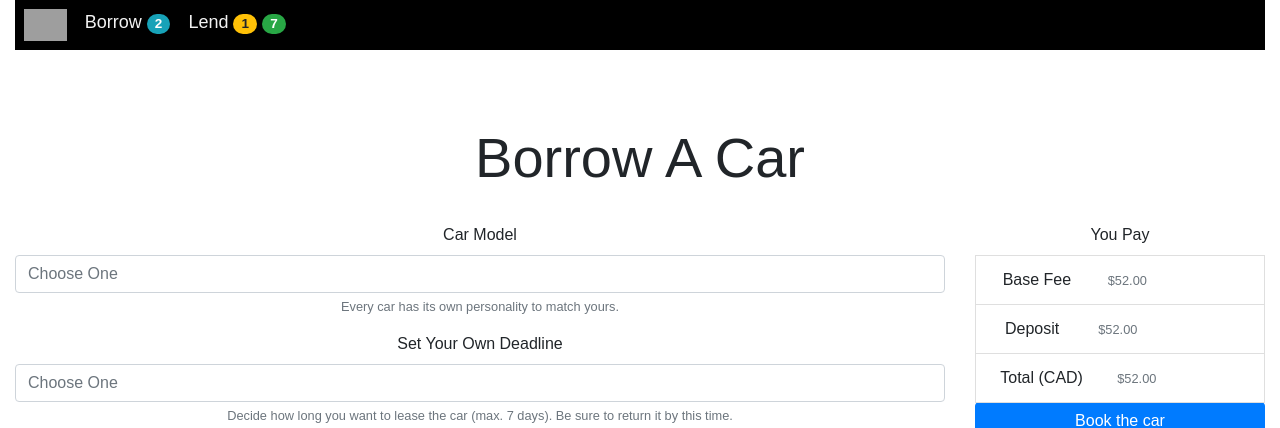
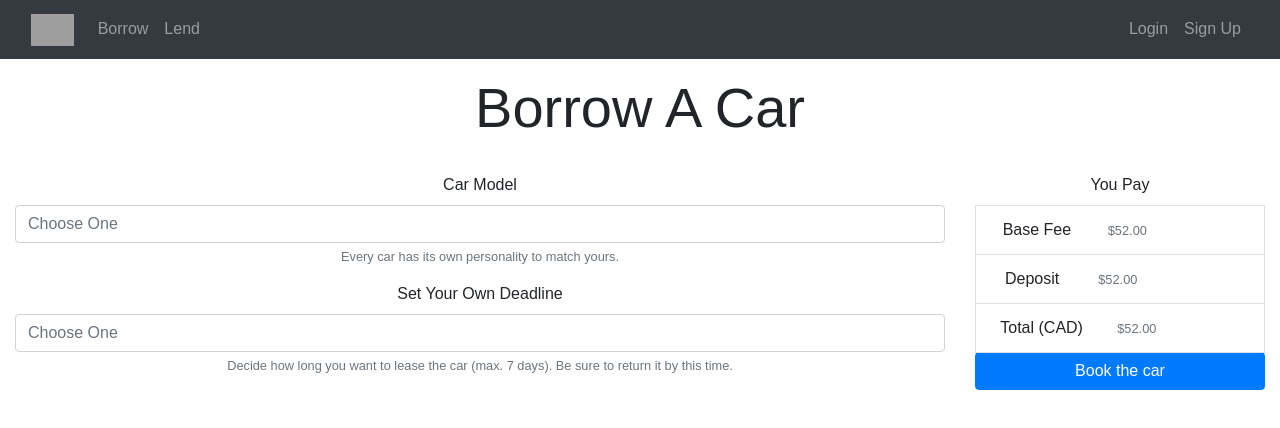
Before and after one commit to SpencerMcMurray/AutoLease, a Flask app: page /borrow in a window 1280 px wide. Shown: the top 428 px of the page. Run offline with Flask 2, Linux system fonts and the light colour scheme; some libraries are stand-ins or nearby versions; grey boxes are pictures that could not be loaded.

Commit message:
Refixed navbar

```diff
--- a/templates/outline.html
+++ b/templates/outline.html
@@ -3,59 +3,34 @@
 <head>
     <!-- Imports -->
     <link rel="stylesheet" href="https://stackpath.bootstrapcdn.com/bootstrap/4.2.1/css/bootstrap.min.css" integrity="sha384-GJzZqFGwb1QTTN6wy59ffF1BuGJpLSa9DkKMp0DgiMDm4iYMj70gZWKYbI706tWS" crossorigin="anonymous">
-    <script src="https://stackpath.bootstrapcdn.com/bootstrap/4.2.1/js/bootstrap.min.js" integrity="sha384-B0UglyR+jN6CkvvICOB2joaf5I4l3gm9GU6Hc1og6Ls7i6U/mkkaduKaBhlAXv9k" crossorigin="anonymous">
-
-    </script>
+    <script src="https://stackpath.bootstrapcdn.com/bootstrap/4.2.1/js/bootstrap.min.js" integrity="sha384-B0UglyR+jN6CkvvICOB2joaf5I4l3gm9GU6Hc1og6Ls7i6U/mkkaduKaBhlAXv9k" crossorigin="anonymous"></script>
+    <script src="https://code.jquery.com/jquery-3.3.1.slim.min.js" integrity="sha384-q8i/X+965DzO0rT7abK41JStQIAqVgRVzpbzo5smXKp4YfRvH+8abtTE1Pi6jizo" crossorigin="anonymous"></script>
+    <script src="https://cdnjs.cloudflare.com/ajax/libs/popper.js/1.14.6/umd/popper.min.js" integrity="sha384-wHAiFfRlMFy6i5SRaxvfOCifBUQy1xHdJ/yoi7FRNXMRBu5WHdZYu1hA6ZOblgut" crossorigin="anonymous"></script>
     <link rel="stylesheet" href="{{ url_for('static', filename='styles/main.css') }}">
 
     <meta charset="UTF-8">
     <title>AutoLease</title>
 </head>
 <header>
-    <div class="topnav  d-flex align-self-center" id="myTopnav">
-            <a>
-                <img height = "32px" src="https://cdn.discordapp.com/attachments/533378356305985561/536316066394144780/dark_logo_small.png" alt="AutoLease" href="{{ url_for('home') }}">
-            </a>
-
-            <a class="nav-link" href="{{ url_for('borrow') }}">Borrow
-                    <span class="badge badge-pill badge-info">2</span>
-                </a>
-            <a class="nav-link" href="{{ url_for('borrow') }}">Lend
-                    <span class="badge badge-pill badge-warning">1</span>
-                    <span class="badge badge-pill badge-success">7</span>
-                </a>
-            <a href="javascript:void(0);" style="font-size:15px;" class="icon" onclick="myFunction()">&#9776;</a>
-            </div>
-
-            <script>
-            function myFunction() {
-            var x = document.getElementById("myTopnav");
-            if (x.className === "topnav") {
-                x.className += " responsive";
-            } else {
-                x.className = "topnav";
-            }
-            }
-            </script>
-    <!-- <nav class="navbar fixed-top navbar-expand-md bg-dark navbar-dark">
+    <nav class="navbar fixed-top navbar-expand-md bg-dark navbar-dark">
 		<div class="container-fluid">
 			<div class="navbar-header">
-                <a class="navbar-brand" href="{{ url_for('home') }}">AutoLease</a>
-                <button class="navbar-toggler navbar-toggler-right" type="button" data-toggle="collapse" data-target="#mainNav" aria-controls="mainNav" aria-expanded="false" aria-label="Toggle navigation">
+				<a class="navbar-brand" href="{{ url_for('home') }}">
+					<img height = "32px" src="https://cdn.discordapp.com/attachments/533378356305985561/536316066394144780/dark_logo_small.png" alt="AutoLease">
+				</a>
+				<button class="navbar-toggler navbar-toggler-right collapsed" type="button" data-toggle="collapse" data-target="#mainNav" aria-controls="mainNav" aria-expanded="false" aria-label="Toggle navigation">
 					<span class="navbar-toggler-icon"></span>
 				</button>
 			</div>
-            <div class="collapse navbar-collapse" id="mainNav">
+			<div class="navbar-collapse collapse" id="mainNav">
 				<ul class="navbar-nav mr-auto">
 
 					<li class="nav-item">
-                        <a class="nav-link" href="{{ url_for('borrow') }}">Borrow
-                            <span class="badge badge-pill badge-warning">2</span>
-                        </a>
+						<a class="nav-link" href="{{ url_for('borrow') }}">Borrow</a>
 					</li>
-                    <li class="nav-item"><a class="nav-link" href="{{ url_for('borrow') }}">Lend
-                        <span class="badge badge-pill badge-info">7</span>
-                    </a></li>
+					<li class="nav-item">
+						<a class="nav-link" href="{{ url_for('borrow') }}">Lend</a>
+					</li>
 				</ul>
 				<ul class="navbar-nav">
 					{% if not user.is_authenticated %}
@@ -68,8 +43,8 @@
 					{% endif %}
 				</ul>
 			</div>
-        </div>
-    </nav> -->
+		</div
+    </nav>
 </header>
 <main style="padding: 50px 0;">
     {% block body %}
```
Lines whose indentation alone changed are shown as unchanged.
